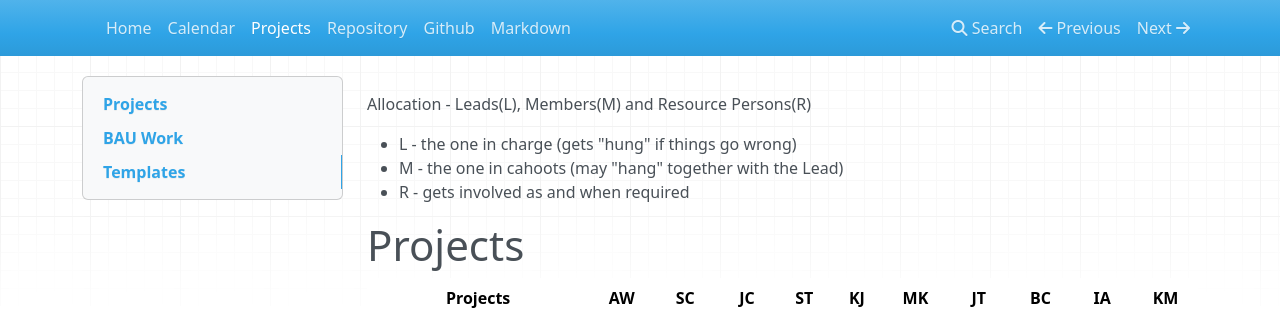
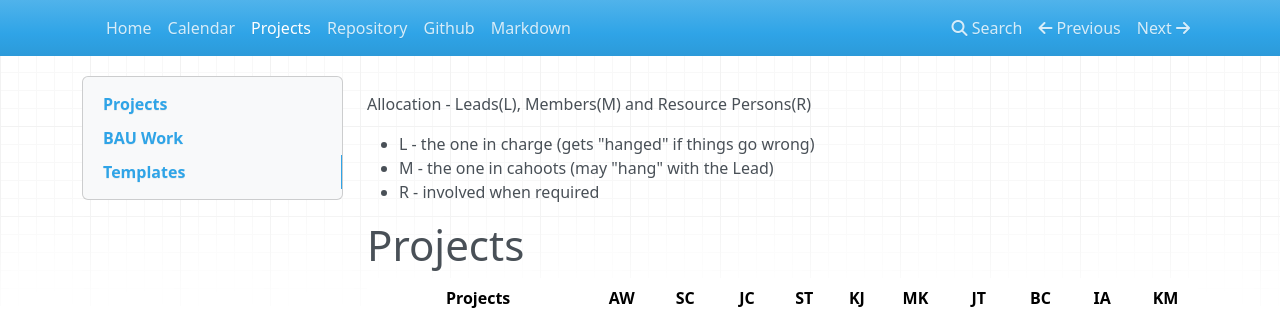
Before and after one commit to lod-online/collab, an MkDocs documentation site: the page built from docs/projects.md, in a window 1280 px wide and 1227 px high. Shown: the top 316 px of the window. Built offline with MkDocs 1.6.1, drawn with Linux system fonts in a browser that asks for light colours; nearby versions of some CDN libraries.

Commit message:
Update projects.md

```diff
--- a/docs/projects.md
+++ b/docs/projects.md
@@ -4,9 +4,9 @@
 
 Allocation - Leads(L), Members(M) and Resource Persons(R)
 
-* L - the one in charge  (gets "hung" if things go wrong)
-* M - the one in cahoots (may "hang" together with the Lead)
-* R - gets involved as and when required
+* L - the one in charge  (gets "hanged" if things go wrong)
+* M - the one in cahoots (may "hang" with the Lead)
+* R - involved when required
 
 # Projects
 
```
